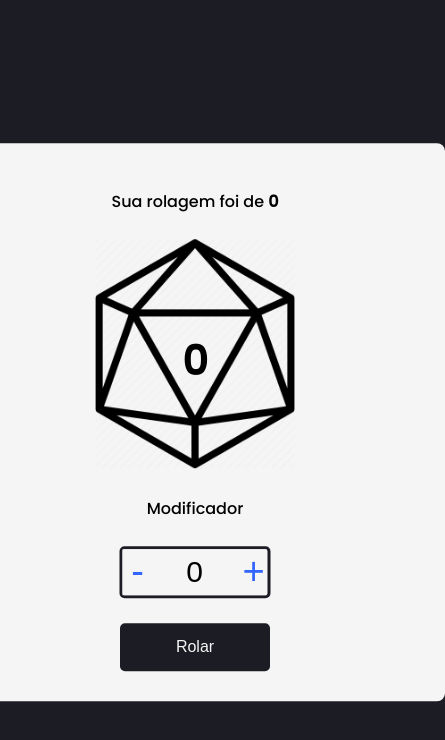
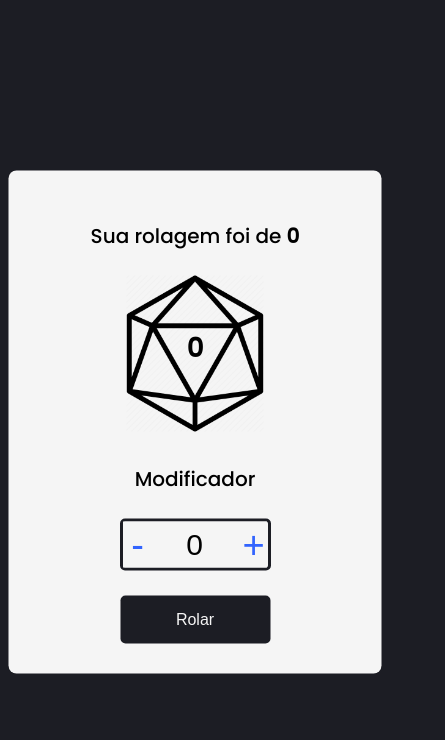
Before and after one commit to Pedro-Oliveira/Dice-roller, a plain HTML site: page index.html in a window 390 px wide. Shown: the whole page, 445 px wide, since content can reach past the window. Drawn offline with Linux system fonts and the light colour scheme.

Commit message:
responsive-desing
I'll also implemented an element that fix the animation problem, so it will work normaly from now on.

```diff
--- a/script.js
+++ b/script.js
@@ -28,4 +28,5 @@ function rolar(){
 }
 function spin(){
     dado.classList.add("spin");
+    setTimeout(function(){dado.classList.remove("spin");}, 500);
 }
--- a/style.css
+++ b/style.css
@@ -1,11 +1,13 @@
 :root{
     --black: rgb(28, 29, 36);
+    --white: whitesmoke;
     --dark-red: #a8041d;
     --dark-green: #174240;
     --red: #eb0404;
     --green: #01c321;
 }
 body{
+    box-sizing: border-box;
     margin: 0;
     padding: 0;
     background-color: var(--black);
@@ -15,14 +17,14 @@ body{
     position: relative;
     left: 50%;
     transform: translateX(-50%);
-
 }
 .container{
-    width: 400px;
+    width: 70%;
+    max-width: 400px;
     padding: 30px 50px;
     position: absolute;
+    left: 50%;
     top: 50%;
-    left: 50%;
     background-color: whitesmoke;
     transform: translate(-50%,-50%);
     border-radius: 8px;
@@ -31,7 +33,7 @@ h1{
     position: absolute;
     z-index: 2;
     left: 50%;
-    top: 29%;
+    top: 28%;
     transform: translateX(-50%);
     font-size: 40px;
 }
@@ -44,7 +46,7 @@ img{
 p{
     text-align: center;
     margin-bottom: 25px;
-    font-size: 16px;
+    font-size: 18px;
 }
 .modificador{
     width: 145px;
@@ -55,7 +57,7 @@ p{
     border-radius: 5px;
 }
 input[type="number"]{
-    background-color: whitesmoke;
+    background-color: var(--white);
     -moz-appearance: textfield;
     text-align: center;
     font-size: 30px;
@@ -70,7 +72,7 @@ input::-webkit-inner-spin-button {
 button{
     width: 30px;
     color: #3264fe;
-    background-color: whitesmoke;
+    background-color: var(--white);
     border: none;
     font-size: 38px;
     cursor: pointer;
@@ -108,3 +110,11 @@ button{
     0%{transform: rotate(0deg);}
     100%{transform: rotate(120deg);}
 }
+@media only screen and (max-width: 460px){
+    h1{
+        font-size: 26px;
+    }
+    p{
+        font-size: 20px;
+    }
+}
```
